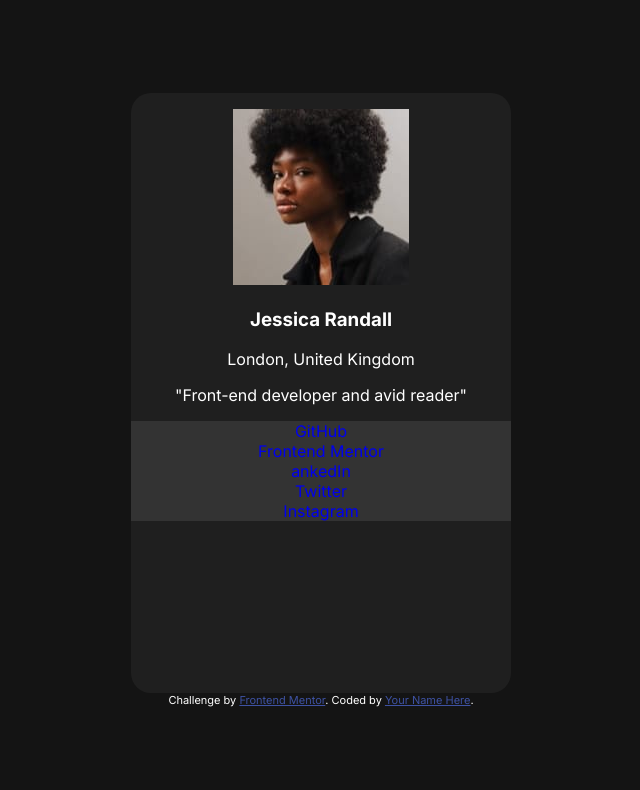
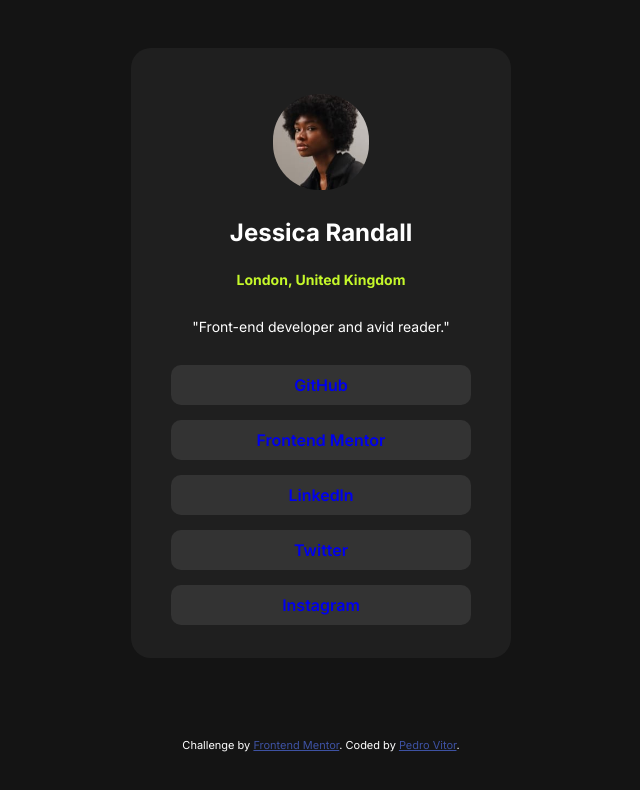
Before and after one commit to Pedro1p0/Social-links-profile, a plain HTML site: page index.html in a window 1280 px wide. Shown: the whole page, without its empty margins (319-959 px from the left). Drawn offline with Linux system fonts and the light colour scheme.

Commit message:
feat: profile card update

```diff
--- a/index.html
+++ b/index.html
@@ -20,6 +20,7 @@
       .attribution {
         font-size: 11px;
         text-align: center;
+        margin-top: 10vh;
       }
       .attribution a {
         color: hsl(228, 45%, 44%);
@@ -46,7 +47,7 @@
       .bio-card {
         background-color: var(--color-Dark-Grey);
         width: 380px;
-        height: 600px;
+        height: 610px;
         border-radius: 20px;
       }
       .profile-card {
@@ -65,23 +66,62 @@
         color: inherit;
         text-decoration: none;
       }
+      .profile-image-card img {
+        width: 96px;
+        height: 96px;
+        border-radius: 46px;
+        margin-top: 30px;
+      }
+      .profile-data-card {
+        margin-top: 24px;
+      }
+      .profile-data-card h1 {
+        font-weight: 700;
+        font-size: 24px;
+      }
+      .local-profile-card {
+        color: var(--color-Green);
+        font-weight: 700;
+        font-size: 14px;
+      }
+      .skills-profile-card {
+        margin-top: 30px;
+        font-weight: 400;
+        font-size: 14px;
+      }
+      .link-profile-card {
+        margin-top:30px ;
+        margin-left: 40px;
+        width: 300px;
+        height: 50px;
+      }
+      .link-profile-card a{
+        margin-bottom: 15px;
+        height: 40px;
+        border-radius: 10px;
+        font-weight: 600;
+      }
+      .link-profile-card a:hover{
+        background-color: var(--color-Green);
+        color: var(--color-Off-Black);
+      }
     </style>
   </head>
   <body>
     <main class="bio-card">
       <article class="profile-card">
-        <figure>
+        <figure class="profile-image-card">
           <img src="assets/images/avatar-jessica.jpeg" alt="" />
         </figure>
-        <section>
+        <section class="profile-data-card">
           <h1>Jessica Randall</h1>
-          <p>London, United Kingdom</p>
-          <p>"Front-end developer and avid reader"</p>
+          <p class="local-profile-card">London, United Kingdom</p>
+          <p class="skills-profile-card">"Front-end developer and avid reader."</p>
         </section>
-        <nav>
+        <nav class="link-profile-card">
           <a href="#">GitHub</a>
           <a href="#">Frontend Mentor</a>
-          <a href="#">ankedIn</a>
+          <a href="#">Linkedln</a>
           <a href="#">Twitter</a>
           <a href="#">Instagram</a>
         </nav>
@@ -92,7 +132,7 @@
         Challenge by
         <a href="https://www.frontendmentor.io?ref=challenge" target="_blank"
           >Frontend Mentor</a
-        >. Coded by <a href="#">Your Name Here</a>.
+        >. Coded by <a href="#">Pedro Vitor</a>.
       </div>
     </footer>
   </body>
```
